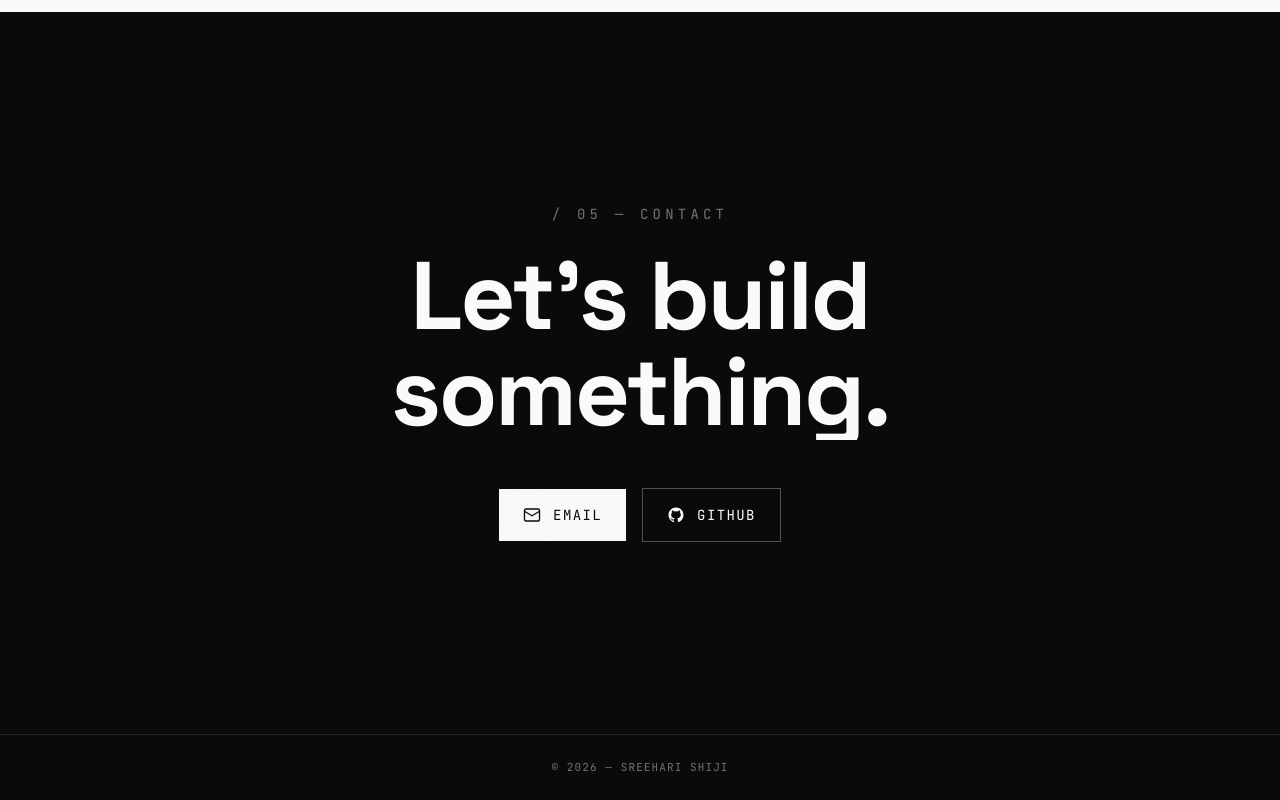
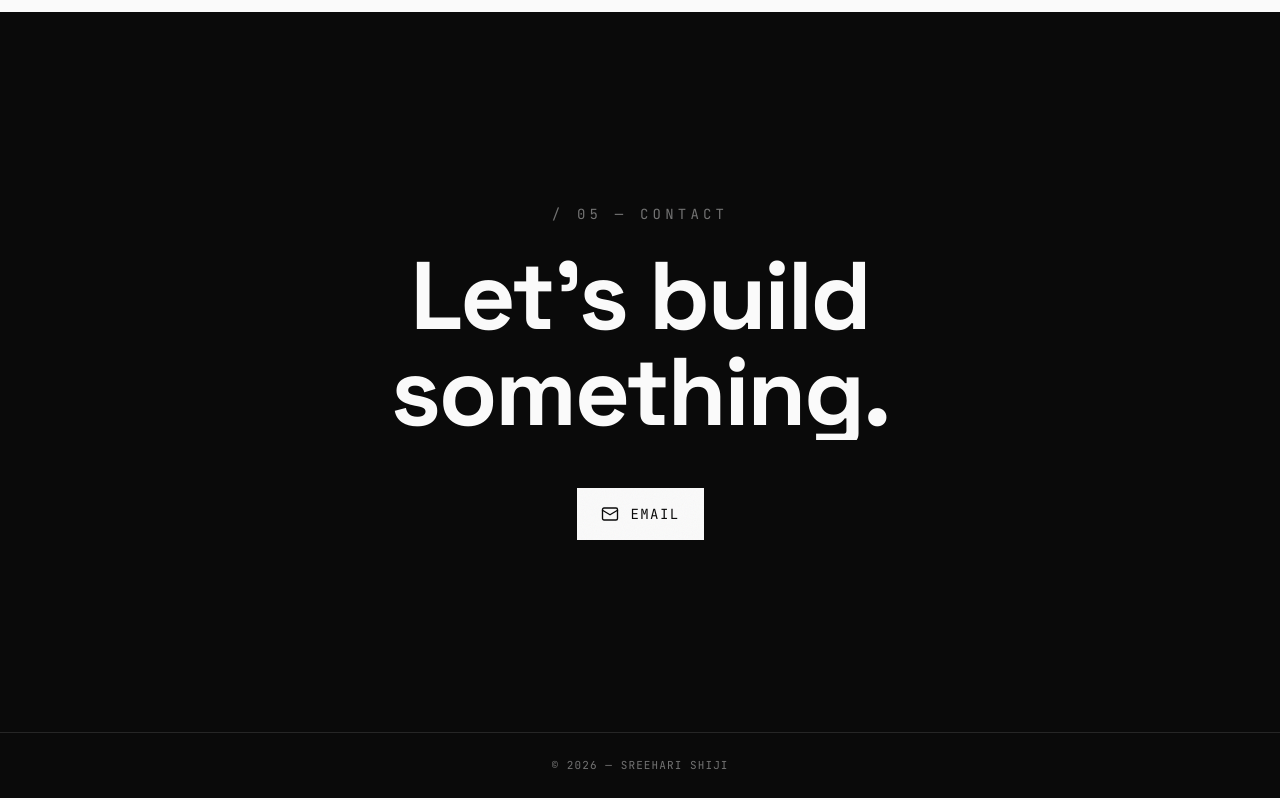
Before and after one commit to sreeharinovag/portfolio, a plain HTML site: page index.html in a window 1280 px wide. Shown: the part 4180-4980 px from the top of the page. Drawn offline with nearby package versions, Linux system fonts and the light colour scheme.

Commit message:
contact button removal

```diff
--- a/index.html
+++ b/index.html
@@ -433,13 +433,6 @@
         </svg>
         Email
       </a>
-      <a href="https://github.com/sreeharinovag" target="_blank" rel="noopener"
-         class="group inline-flex items-center gap-3 border border-neutral-600 font-mono text-xs sm:text-sm uppercase tracking-widest px-6 py-4 hover:bg-paper hover:text-ink hover:border-paper transition-colors">
-        <svg width="18" height="18" viewBox="0 0 24 24" fill="currentColor">
-          <path d="M12 2C6.48 2 2 6.48 2 12c0 4.42 2.87 8.17 6.84 9.5.5.09.68-.22.68-.48v-1.7c-2.78.6-3.37-1.34-3.37-1.34-.45-1.16-1.11-1.47-1.11-1.47-.91-.62.07-.6.07-.6 1 .07 1.53 1.03 1.53 1.03.89 1.53 2.34 1.09 2.91.83.09-.65.35-1.09.63-1.34-2.22-.25-4.55-1.11-4.55-4.94 0-1.09.39-1.98 1.03-2.68-.1-.25-.45-1.27.1-2.65 0 0 .84-.27 2.75 1.02a9.6 9.6 0 0 1 5 0c1.91-1.29 2.75-1.02 2.75-1.02.55 1.38.2 2.4.1 2.65.64.7 1.03 1.59 1.03 2.68 0 3.84-2.34 4.69-4.57 4.94.36.31.68.92.68 1.85v2.74c0 .27.18.58.69.48A10 10 0 0 0 22 12c0-5.52-4.48-10-10-10z"/>
-        </svg>
-        GitHub
-      </a>
       <!-- Add later: LinkedIn / Twitter buttons -->
     </div>
   </div>
```
